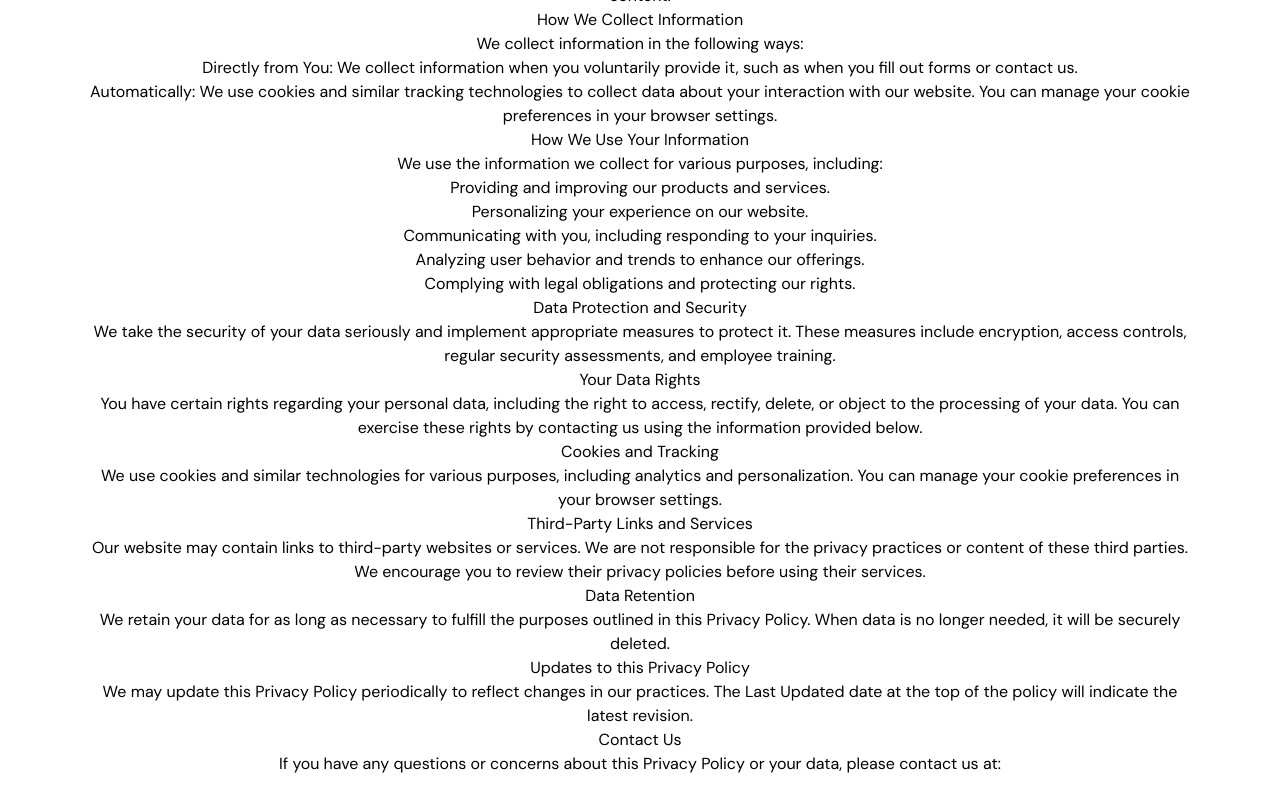
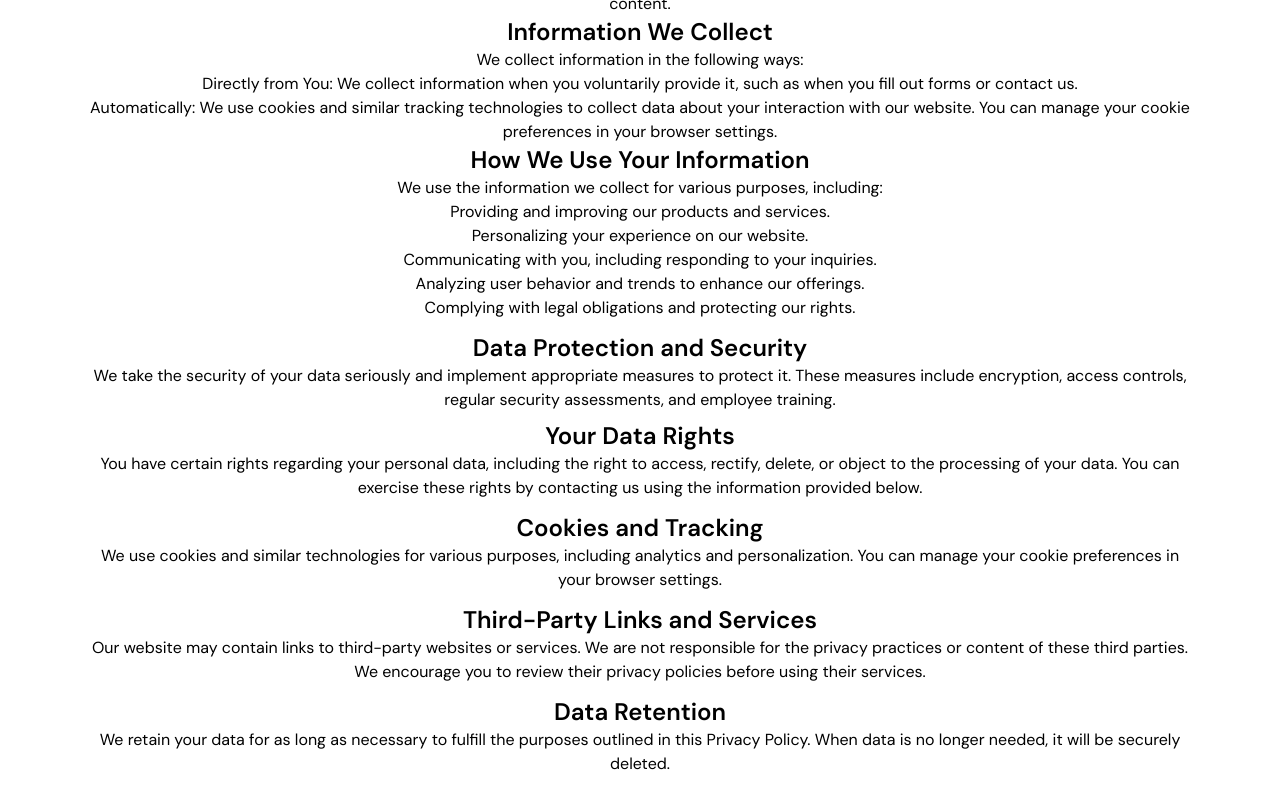
Before and after one commit to MutiatBash/huddle-project, a React (Vite) app: page /terms-of-service in a window 1280 px wide. Shown: the part 380-1172 px from the top of the page. Built offline with nearby package versions, Linux system fonts and the light colour scheme; the HTML template or start-up script is replaced by a standard one.

Commit message:
styled terms of service page

```diff
--- a/src/pages/TermsOfService.jsx
+++ b/src/pages/TermsOfService.jsx
@@ -11,7 +11,7 @@ const TermsOfService = () => {
             Welcome to Grunt! We are committed to safeguarding your privacy and protecting your personal information. This Privacy Policy explains how we collect, use, and protect your data when you visit our website or use our services. By accessing or using our website and services, you consent to the practices described in this policy.
         </p>
 
-        <h3>Information We Collect</h3>
+        <h3 className="font-semibold text-2xl">Information We Collect</h3>
         <p>We may collect various types of information, including but not limited to:</p>
         <p>
             <span>Personal Information:</span> This may include your name, email address, postal address, phone number, and other information you provide to us directly.
@@ -23,7 +23,7 @@ const TermsOfService = () => {
             <span>Usage Information:</span> We may collect data about how you use our website and services, including pages visited, actions taken, and interaction with content.
         </p>
 
-        <h3>How We Collect Information</h3>
+        <h3 className="font-semibold text-2xl">Information We Collect</h3>
         <p>We collect information in the following ways:</p>
         <p>
             <span>Directly from You:</span> We collect information when you voluntarily provide it, such as when you fill out forms or contact us.
@@ -32,48 +32,48 @@ const TermsOfService = () => {
             <span>Automatically:</span> We use cookies and similar tracking technologies to collect data about your interaction with our website. You can manage your cookie preferences in your browser settings.
         </p>
 
-        <h3>How We Use Your Information</h3>
-        <p>We use the information we collect for various purposes, including:</p>
-        <ul>
+        <h3 className="font-semibold text-2xl">How We Use Your Information</h3>
+        <p >We use the information we collect for various purposes, including:</p>
+        <ol className="mb-3">
             <li>Providing and improving our products and services.</li>
             <li>Personalizing your experience on our website.</li>
             <li>Communicating with you, including responding to your inquiries.</li>
             <li>Analyzing user behavior and trends to enhance our offerings.</li>
             <li>Complying with legal obligations and protecting our rights.</li>
-        </ul>
+        </ol>
 
-        <h3>Data Protection and Security</h3>
-        <p>
+        <h3 className="font-semibold text-2xl">Data Protection and Security</h3>
+        <p className="mb-2">
             We take the security of your data seriously and implement appropriate measures to protect it. These measures include encryption, access controls, regular security assessments, and employee training.
         </p>
 
-        <h3>Your Data Rights</h3>
-        <p>
+        <h3 className="font-semibold text-2xl">Your Data Rights</h3>
+        <p className="mb-3">
             You have certain rights regarding your personal data, including the right to access, rectify, delete, or object to the processing of your data. You can exercise these rights by contacting us using the information provided below.
         </p>
 
-        <h3>Cookies and Tracking</h3>
-        <p>
+        <h3 className="font-semibold text-2xl">Cookies and Tracking</h3>
+        <p className="mb-3">
             We use cookies and similar technologies for various purposes, including analytics and personalization. You can manage your cookie preferences in your browser settings.
         </p>
 
-        <h3>Third-Party Links and Services</h3>
-        <p>
+        <h3 className="font-semibold text-2xl">Third-Party Links and Services</h3>
+        <p className="mb-3">
             Our website may contain links to third-party websites or services. We are not responsible for the privacy practices or content of these third parties. We encourage you to review their privacy policies before using their services.
         </p>
 
-        <h3>Data Retention</h3>
-        <p>
+        <h3 className="font-semibold text-2xl">Data Retention</h3>
+        <p className="mb-3">
             We retain your data for as long as necessary to fulfill the purposes outlined in this Privacy Policy. When data is no longer needed, it will be securely deleted.
         </p>
 
-        <h3>Updates to this Privacy Policy</h3>
-        <p>
+        <h3 className="font-semibold text-2xl">Updates to this Privacy Policy</h3>
+        <p className="mb-3">
             We may update this Privacy Policy periodically to reflect changes in our practices. The Last Updated date at the top of the policy will indicate the latest revision.
         </p>
 
-        <h3>Contact Us</h3>
-        <p>
+        <h3 className="font-semibold text-2xl">Contact Us</h3>
+        <p className="mb-3">
             If you have any questions or concerns about this Privacy Policy or your data, please contact us at:
         </p>
       </div>
```
